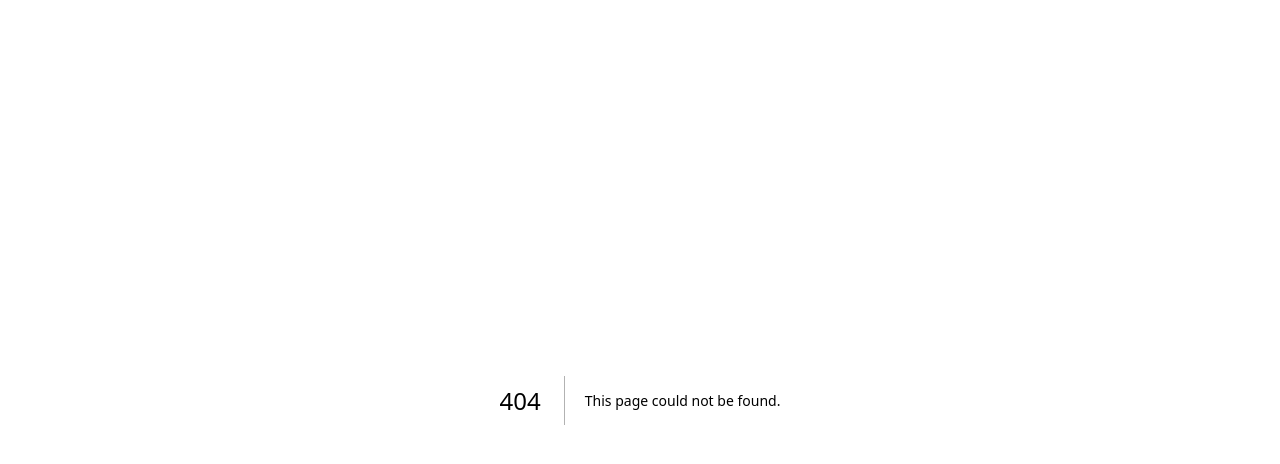
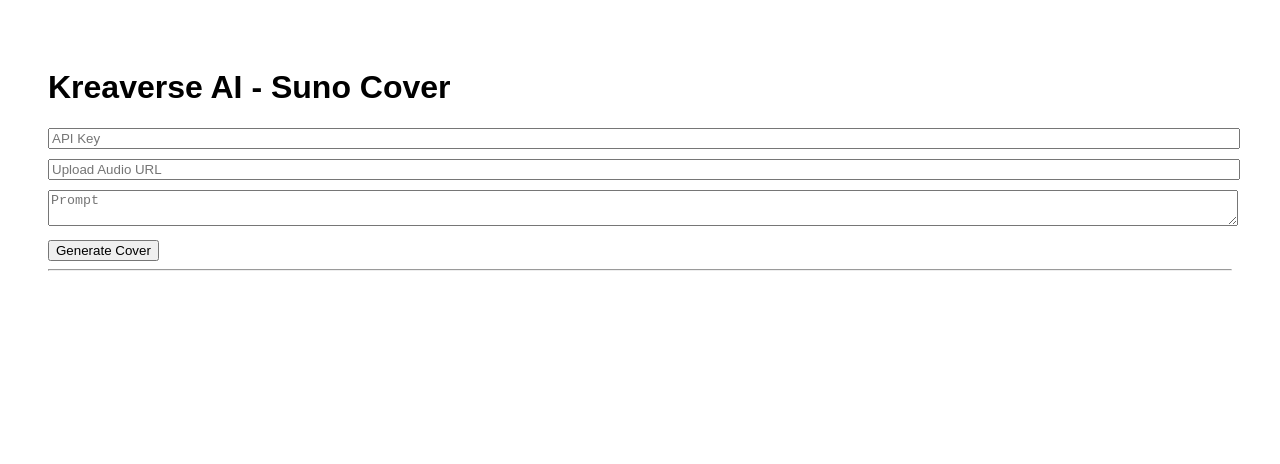
Before and after one commit to habigeneratewebsite-a11y/kreaverse-ai, a Next.js app: page /dashboard in a window 1280 px wide. Before the commit this address had no page. Shown: the top 464 px of the page. Built offline with nearby package versions, Linux system fonts and the light colour scheme.

Commit message:
Create dashboard.js

```diff
--- /dev/null
+++ b/pages/dashboard.js
@@ -0,0 +1,92 @@
+import { useState } from 'react'
+
+export default function Dashboard() {
+  const [apiKey, setApiKey] = useState('')
+  const [uploadUrl, setUploadUrl] = useState('')
+  const [prompt, setPrompt] = useState('')
+  const [taskId, setTaskId] = useState('')
+  const [result, setResult] = useState(null)
+  const [loading, setLoading] = useState(false)
+
+  async function generateCover() {
+    setLoading(true)
+    setResult(null)
+
+    const res = await fetch('/api/suno/cover', {
+      method: 'POST',
+      headers: {
+        'Content-Type': 'application/json',
+        'x-api-key': apiKey
+      },
+      body: JSON.stringify({
+        uploadUrl,
+        prompt,
+        callBackUrl: "https://webhook.site/test123"
+      })
+    })
+
+    const data = await res.json()
+    setTaskId(data?.data?.taskId || '')
+    setLoading(false)
+  }
+
+  async function checkStatus() {
+    if (!taskId) return alert("No taskId")
+
+    const res = await fetch(`/api/suno/status?taskId=${taskId}`, {
+      method: 'GET',
+      headers: {
+        'x-api-key': apiKey
+      }
+    })
+
+    const data = await res.json()
+    setResult(data)
+  }
+
+  return (
+    <div style={{ padding: 40, fontFamily: 'Arial' }}>
+      <h1>Kreaverse AI - Suno Cover</h1>
+
+      <input
+        placeholder="API Key"
+        value={apiKey}
+        onChange={(e) => setApiKey(e.target.value)}
+        style={{ width: '100%', marginBottom: 10 }}
+      />
+
+      <input
+        placeholder="Upload Audio URL"
+        value={uploadUrl}
+        onChange={(e) => setUploadUrl(e.target.value)}
+        style={{ width: '100%', marginBottom: 10 }}
+      />
+
+      <textarea
+        placeholder="Prompt"
+        value={prompt}
+        onChange={(e) => setPrompt(e.target.value)}
+        style={{ width: '100%', marginBottom: 10 }}
+      />
+
+      <button onClick={generateCover} disabled={loading}>
+        {loading ? "Generating..." : "Generate Cover"}
+      </button>
+
+      <hr />
+
+      {taskId && (
+        <>
+          <p><b>Task ID:</b> {taskId}</p>
+          <button onClick={checkStatus}>Check Status</button>
+        </>
+      )}
+
+      {result && (
+        <pre style={{ marginTop: 20 }}>
+          {JSON.stringify(result, null, 2)}
+        </pre>
+      )}
+    </div>
+  )
+}
```
